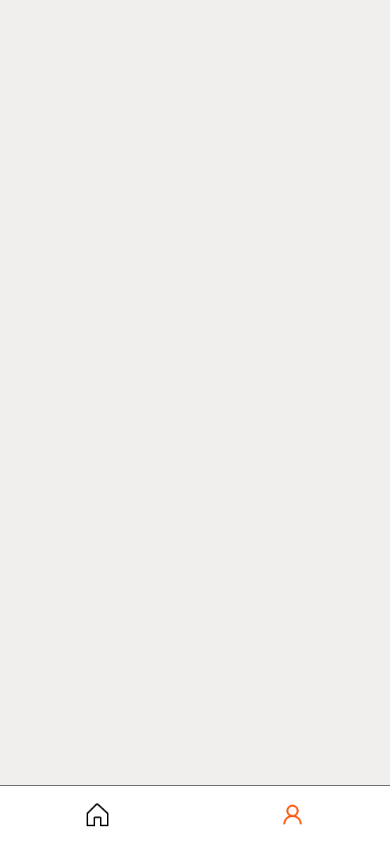
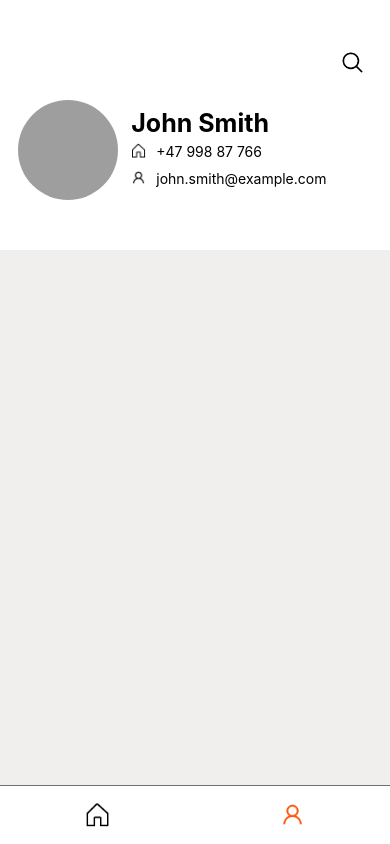
Before and after one commit to natnaelasgedom/ActivePass_DEV, a React Native app: screen / in a window 390 px wide. Built offline with nearby package versions, Linux system fonts and the light colour scheme; grey boxes are pictures that could not be loaded.

Commit message:
added profilepic and finished profiletopcard

```diff
--- a/app/components/ProfileTopCard.js
+++ b/app/components/ProfileTopCard.js
@@ -1,17 +1,89 @@
 import React from 'react';
-import { StyleSheet } from 'react-native';
+import { Image, StyleSheet, Text, View } from 'react-native';
+import colors from '../config/colors';
 
 function ProfileTopCard(props) {
     return (
-        <div>
+        <View style={styles.container}>
+            <Image
+                style={styles.editIcon}
+                source={require('../assets/search-icon/search-black-icon.png')}
+            />
+            <View style={styles.imgContainer}>
+                <Image
+                    style={styles.img}
+                    source={require('../assets/illustrations-pics/profilePic.jpg')}
+                />
+            </View>
+            <View style={styles.textContainer}>
+                <Text style={styles.contactCardHeader}>John Smith</Text>
+                <View style={styles.contactCardInfo}>
+                    <Image
+                        style={styles.contactIcon}
+                        source={require('../assets/home-icon/home-black-icon.png')}
+                    />
+                    <Text>+47 998 87 766</Text>
+                </View>
+                <View style={styles.contactCardInfo}>
+                    <Image
+                        style={styles.contactIcon}
+                        source={require('../assets/user-icon/user-black-icon.png')}
+                    />
+                    <Text>john.smith@example.com</Text>
+                </View>
 
-        </div>
+            </View>
+        </View>
     );
 }
 const styles = StyleSheet.create({
+    contactCardHeader: {
+        fontSize: 25,
+        fontWeight: 'bold'
+    },
+    contactCardInfo: {
+        flexDirection: 'row',
+        marginVertical: 5
+    },
+    contactIcon: {
+        width: 15,
+        height: 15,
+        marginRight: 10
+    },
     container: {
         width: '100%',
-        heigth: 300
+        height: 250,
+        backgroundColor: colors.basic2,
+        position: 'absolute',
+        top: 0,
+        flexDirection: 'row',
+        justifyContent: 'center',
+        alignItems: 'center',
+
+    },
+    editIcon: {
+        width: 25,
+        height: 25,
+        position: 'absolute',
+        top: 50,
+        right: 25
+    },
+    imgContainer: {
+        flex: 1,
+        alignItems: 'center',
+        marginLeft: 25,
+        marginTop: 50
+    },
+    img: {
+        width: 100,
+        height: 100,
+        borderRadius: 50
+    },
+    textContainer: {
+        flex: 3,
+        marginTop: 50,
+        paddingLeft: 20,
     }
+
 })
 export default ProfileTopCard;
--- a/app/screens/ProfileScreen.js
+++ b/app/screens/ProfileScreen.js
@@ -1,11 +1,13 @@
 import React from 'react';
 import { View,Text, StyleSheet } from 'react-native';
 import BottomNavBar from '../components/BottomNavBar';
+import ProfileTopCard from '../components/ProfileTopCard';
 import colors from '../config/colors';
 
 function ProfileScreen(props) {
     return (
         <View style={styles.background}>
+            <ProfileTopCard/>
             <BottomNavBar focus='profile' />
         </View>
     );
```
Also changed, not shown: 1 other file (tests, documents, lock files or other folders).
